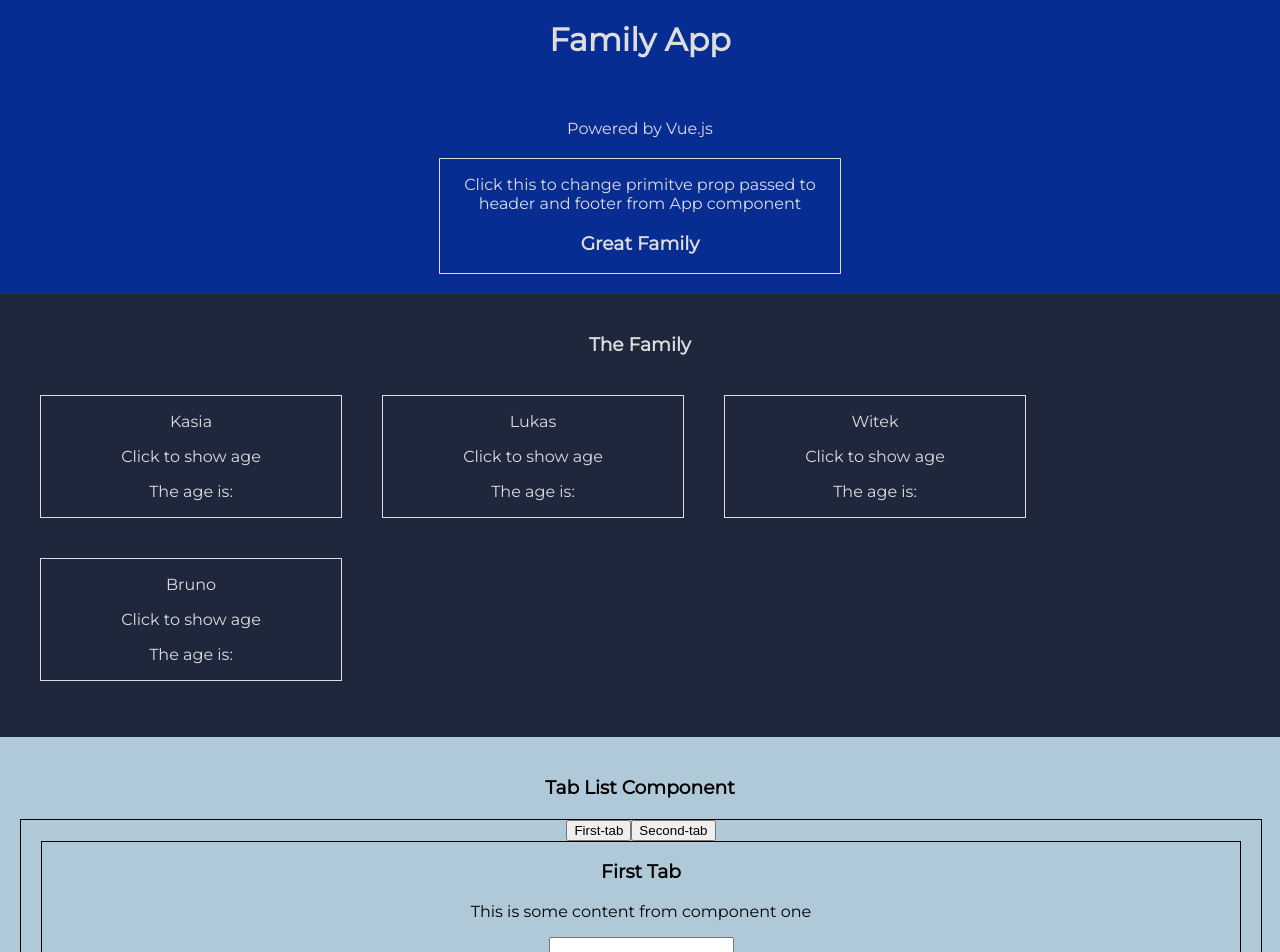
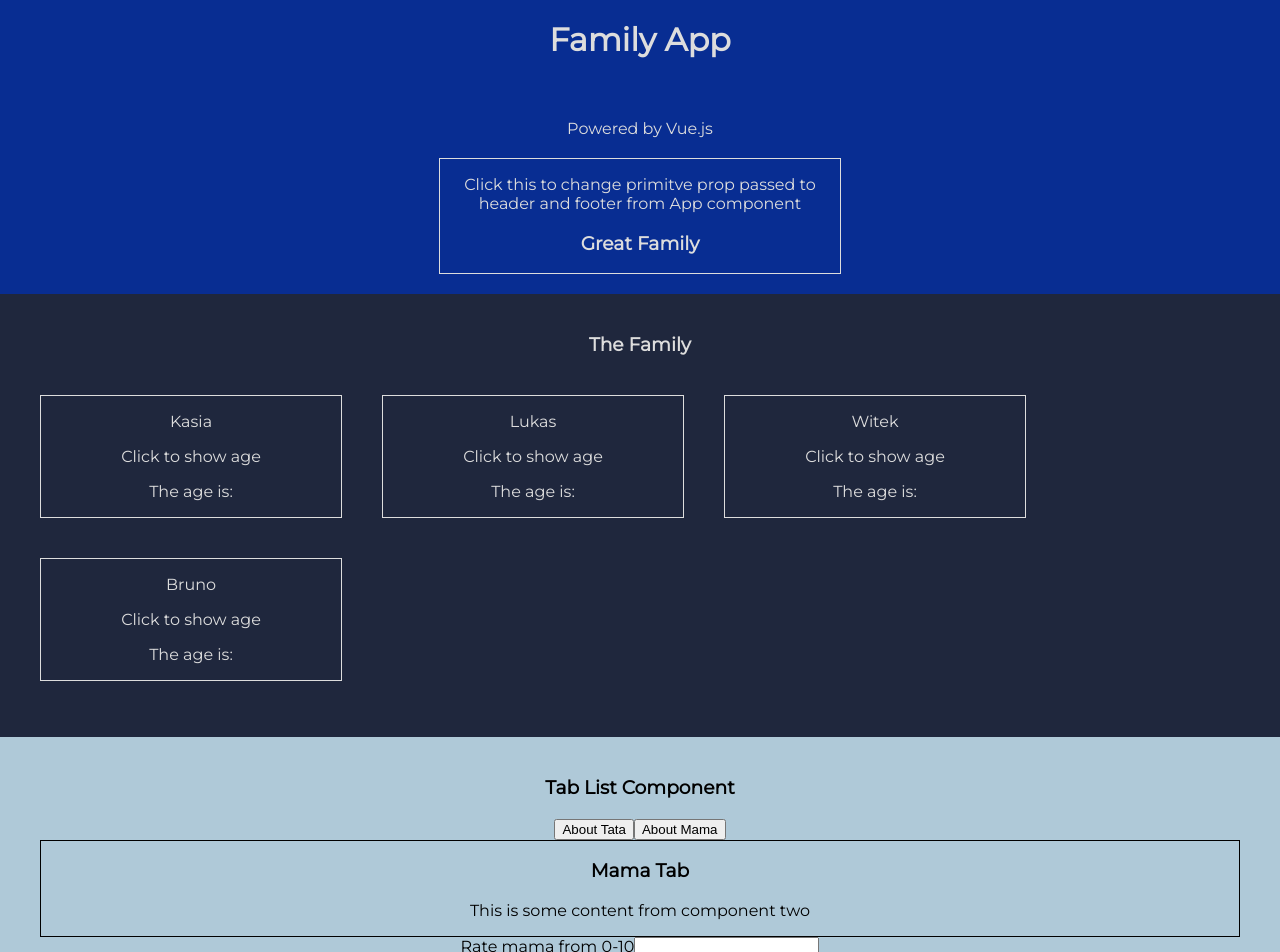
Before and after one commit to Lucascoorek/first-vue, a Vue app: page / in a window 1280 px wide. Shown: the top 952 px of the page. Built offline with nearby package versions, Linux system fonts and the light colour scheme.

Commit message:
adding -model to slots

```diff
--- a/src/components/tab-component/tab-first.vue
+++ b/src/components/tab-component/tab-first.vue
@@ -2,7 +2,7 @@
   <div class="tab-one">
     <h3>{{title}}</h3>
     <p>{{ msg }}</p>
-    <input type="text" />
+    <slot name="component"></slot>
   </div>
 </template>
 
@@ -11,7 +11,7 @@ export default {
   name: "FirstTab",
   data() {
     return {
-      title: "First Tab",
+      title: "Tata Tab",
       msg: "This is some content from component one"
     };
   }
--- a/src/components/tab-component/tab-list.vue
+++ b/src/components/tab-component/tab-list.vue
@@ -2,11 +2,15 @@
   <div class="tab-list">
     <h3>{{title}}</h3>
     <div class="tab-container">
-      <button @click="component='first-tab'">First-tab</button>
-      <button @click="component='second-tab'">Second-tab</button>
+      <button @click="component='tata'">About Tata</button>
+      <button @click="component='mama'">About Mama</button>
       <keep-alive>
         <component v-bind:is="component"></component>
       </keep-alive>
+      <slot name="component">
+        <label for="text">Rate {{component}} from 0-10</label>
+        <input id="text" type="text" v-model.lazy="score[component]" />
+      </slot>
     </div>
   </div>
 </template>
@@ -18,14 +22,18 @@ import SecondTab from "./tab-second";
 export default {
   name: "TabList",
   components: {
-    "first-tab": FirstTab,
-    "second-tab": SecondTab
+    tata: FirstTab,
+    mama: SecondTab
   },
   props: {},
   data() {
     return {
       title: "Tab List Component",
-      component: "first-tab"
+      component: "mama",
+      score: {
+        mama: "",
+        tata: ""
+      }
     };
   }
 };
@@ -39,7 +47,6 @@ export default {
   padding: 20px;
 }
 .tab-container {
-  border: 1px solid #000;
   margin: 20px auto;
   width: 100%;
   height: 150px;
--- a/src/components/tab-component/tab-second.vue
+++ b/src/components/tab-component/tab-second.vue
@@ -2,6 +2,7 @@
   <div class="tab-second">
     <h3>{{title}}</h3>
     <p>{{ msg }}</p>
+    <slot name="component"></slot>
   </div>
 </template>
 
@@ -10,7 +11,7 @@ export default {
   name: "SecondTab",
   data() {
     return {
-      title: "Second Tab",
+      title: "Mama Tab",
       msg: "This is some content from component two"
     };
   }
```
